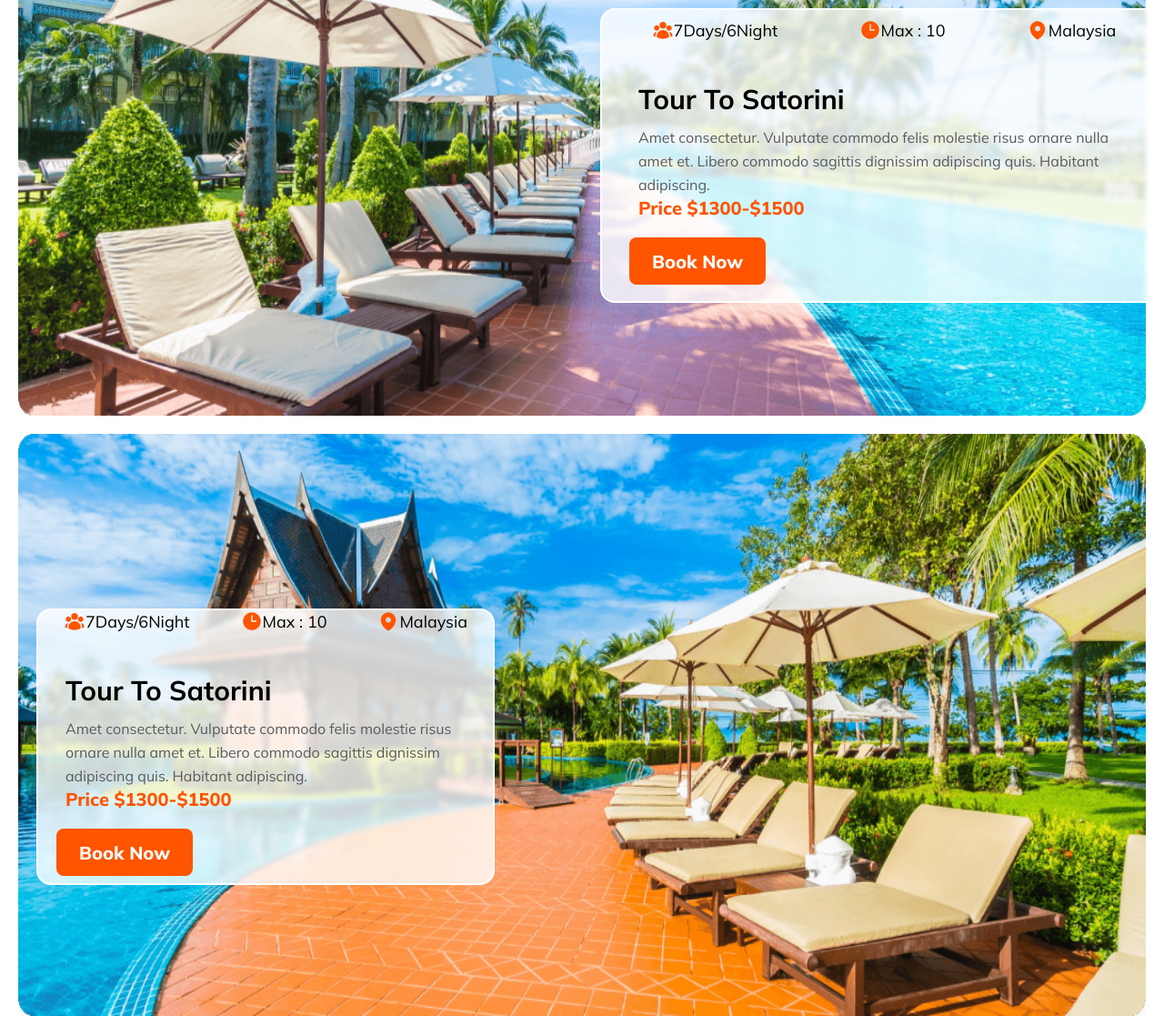
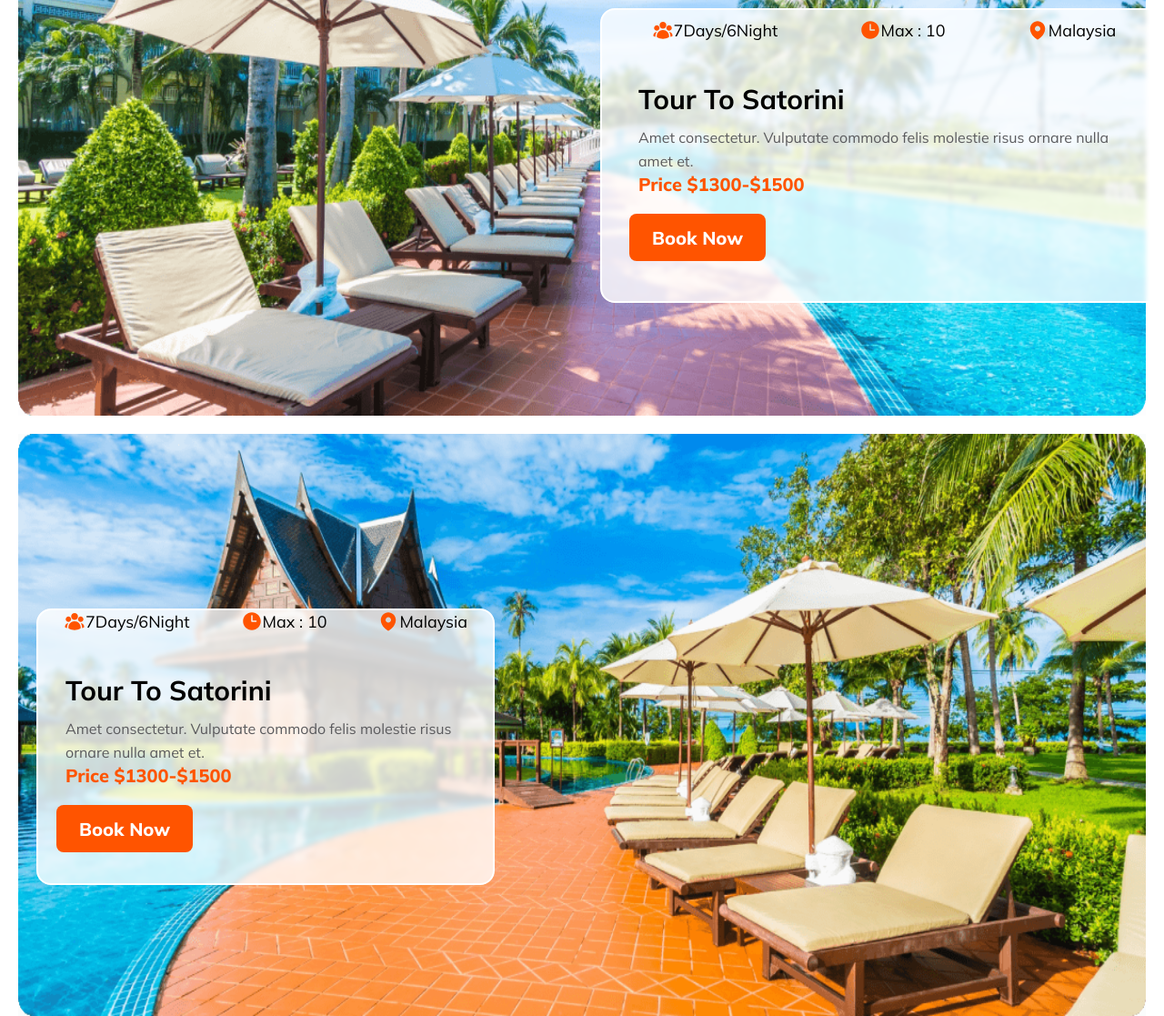
Before and after one commit to zaheenrakib/B9-Assignment-2, a plain HTML site: page index.html in a window 1280 px wide. Shown: the part 4240-5357 px from the top of the page at 91% size. Drawn offline with Linux system fonts and the light colour scheme.

Commit message:
game end

```diff
--- a/index.html
+++ b/index.html
@@ -276,7 +276,7 @@
                     <div class="body-card">
                         <h2 class="head-card">Tour To Satorini</h2>
                         <p class="text-card">Amet consectetur. Vulputate commodo felis molestie risus ornare nulla amet
-                            et. Libero commodo sagittis dignissim adipiscing quis. Habitant adipiscing.
+                            et.
                             <br>
                             <span class="price-span"> Price $1300-$1500</span>
                         </p>
@@ -304,7 +304,7 @@
                     <div class="body-card">
                         <h2 class="head-card">Tour To Satorini</h2>
                         <p class="text-card">Amet consectetur. Vulputate commodo felis molestie risus ornare nulla amet
-                            et. Libero commodo sagittis dignissim adipiscing quis. Habitant adipiscing.
+                            et.
                             <br>
                             <span class="price-span"> Price $1300-$1500</span>
                         </p>
@@ -333,7 +333,7 @@
                     <div class="body-card">
                         <h2 class="head-card">Tour To Satorini</h2>
                         <p class="text-card">Amet consectetur. Vulputate commodo felis molestie risus ornare nulla amet
-                            et. Libero commodo sagittis dignissim adipiscing quis. Habitant adipiscing.
+                            et.
                             <br>
                             <span class="price-span"> Price $1300-$1500</span>
                         </p>
```
